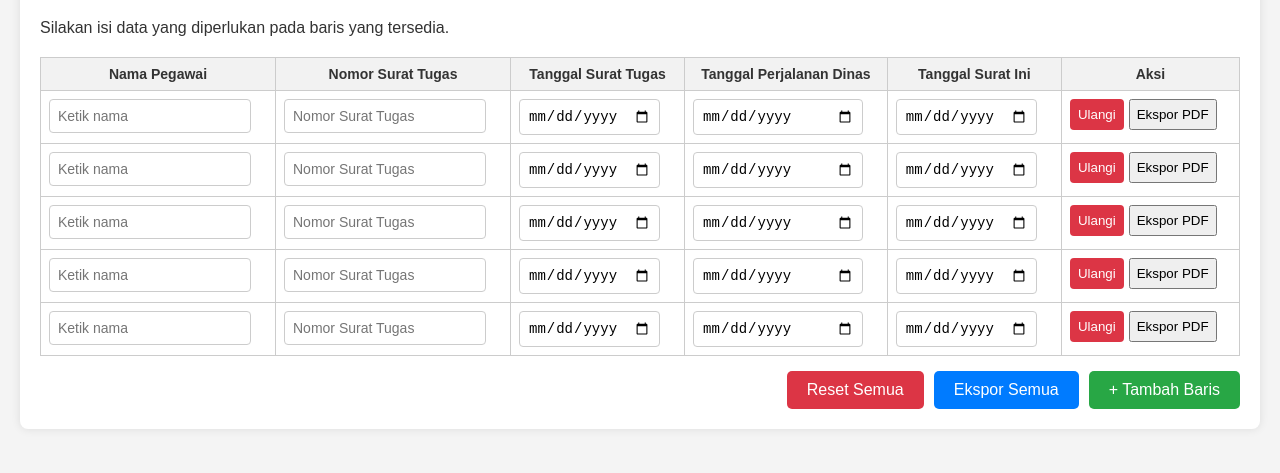
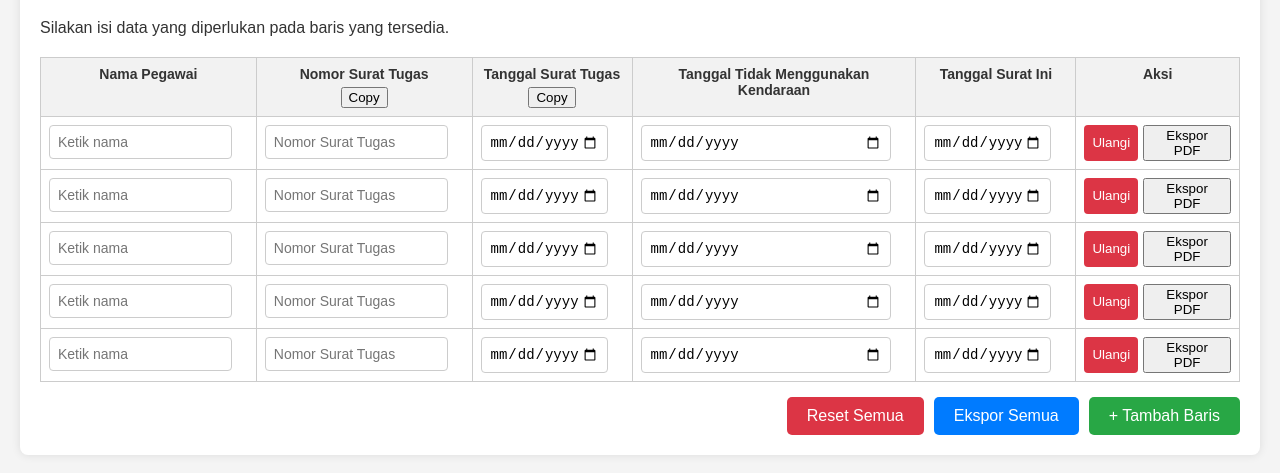
Before and after one commit to reyrompascode/surattidakmenggunakankendaraandinas, a plain HTML site: page index.html in a window 1280 px wide. Shown: the part 101-574 px from the top of the page. Drawn offline with Linux system fonts and the light colour scheme; a script that the page names is missing.

Commit message:
Update index.html

```diff
--- a/index.html
+++ b/index.html
@@ -10,7 +10,7 @@
     <script src="https://cdnjs.cloudflare.com/ajax/libs/pdfmake/0.2.7/vfs_fonts.js"></script>
 
     <!-- CSS -->
-    <link rel="stylesheet" href="./style.css" />
+    <link rel="stylesheet" href="style.css" />
   </head>
   <body>
     <div class="container" id="form-container">
@@ -22,9 +22,17 @@
           <thead>
             <tr>
               <th>Nama Pegawai</th>
-              <th>Nomor Surat Tugas</th>
-              <th>Tanggal Surat Tugas</th>
-              <th>Tanggal Perjalanan Dinas</th>
+              <th>
+                Nomor Surat Tugas
+                <br />
+                <button type="button" id="copy-no-surat-btn">Copy</button>
+              </th>
+              <th>
+                Tanggal Surat Tugas
+                <br />
+                <button type="button" id="copy-tgl-surat-btn">Copy</button>
+              </th>
+              <th>Tanggal Tidak Menggunakan Kendaraan</th>
               <th>Tanggal Surat Ini</th>
               <th>Aksi</th>
             </tr>
@@ -41,6 +49,6 @@
     </div>
 
     <script src="data.js"></script>
-    <script src="./script.js"></script>
+    <script src="script.js"></script>
   </body>
 </html>
```
